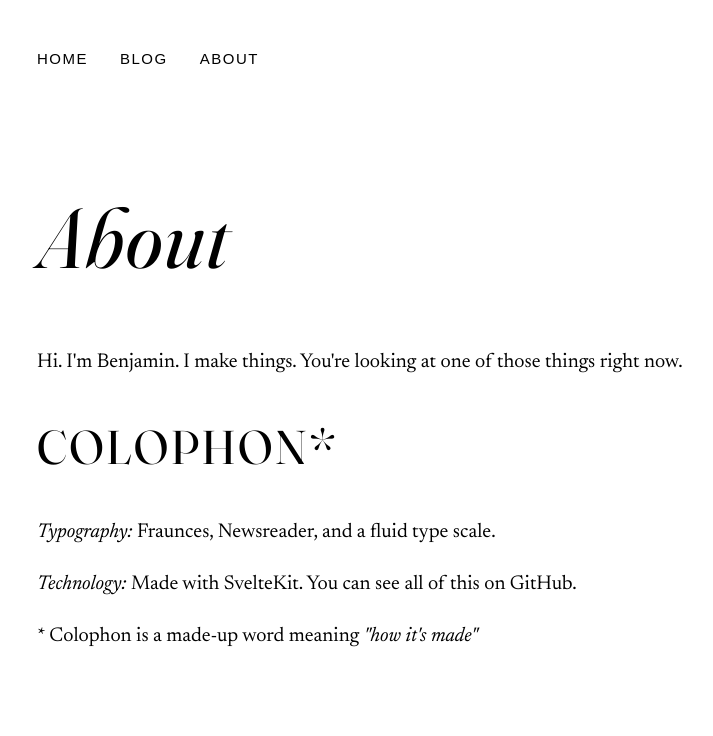
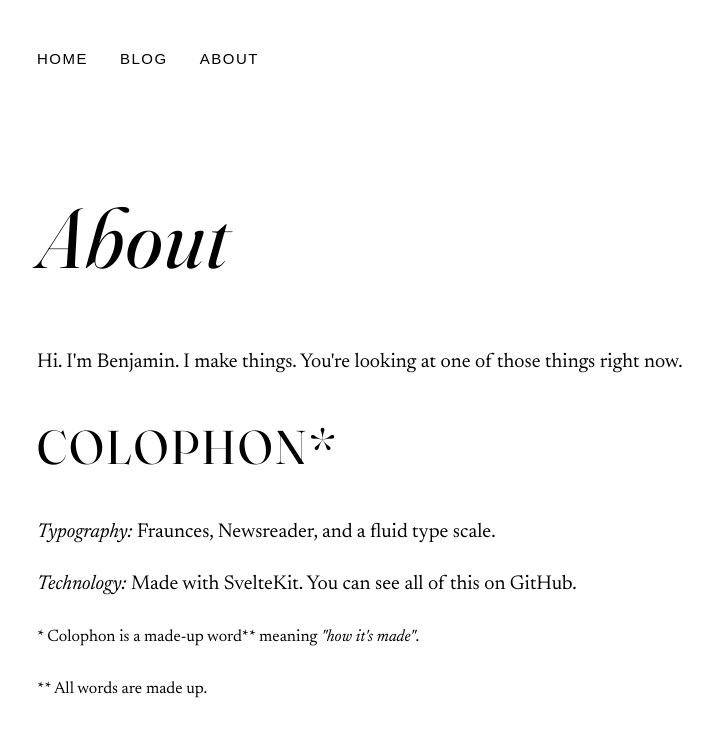
Before and after one commit to bensleveritt/benjamin.leveritt.co.uk, a SvelteKit app: page /about in a window 1280 px wide. Shown: the top 736 px of the page, without its empty margins (3-716 px from the left). Built offline with nearby package versions, Linux system fonts and the light colour scheme.

Commit message:
Add comment to about

```diff
--- a/src/routes/about/+page.svelte
+++ b/src/routes/about/+page.svelte
@@ -11,5 +11,7 @@
 		<a href="https://github.com/bensleveritt/benjamin.leveritt.co.uk">on GitHub</a>.
 	</p>
 
-	<p>* Colophon is a made-up word meaning <em>"how it's made"</em></p>
+	<p><small>* Colophon is a made-up word** meaning <em>"how it's made"</em>.</small></p>
+
+	<p><small>** All words are made up.</small></p>
 </main>
```
